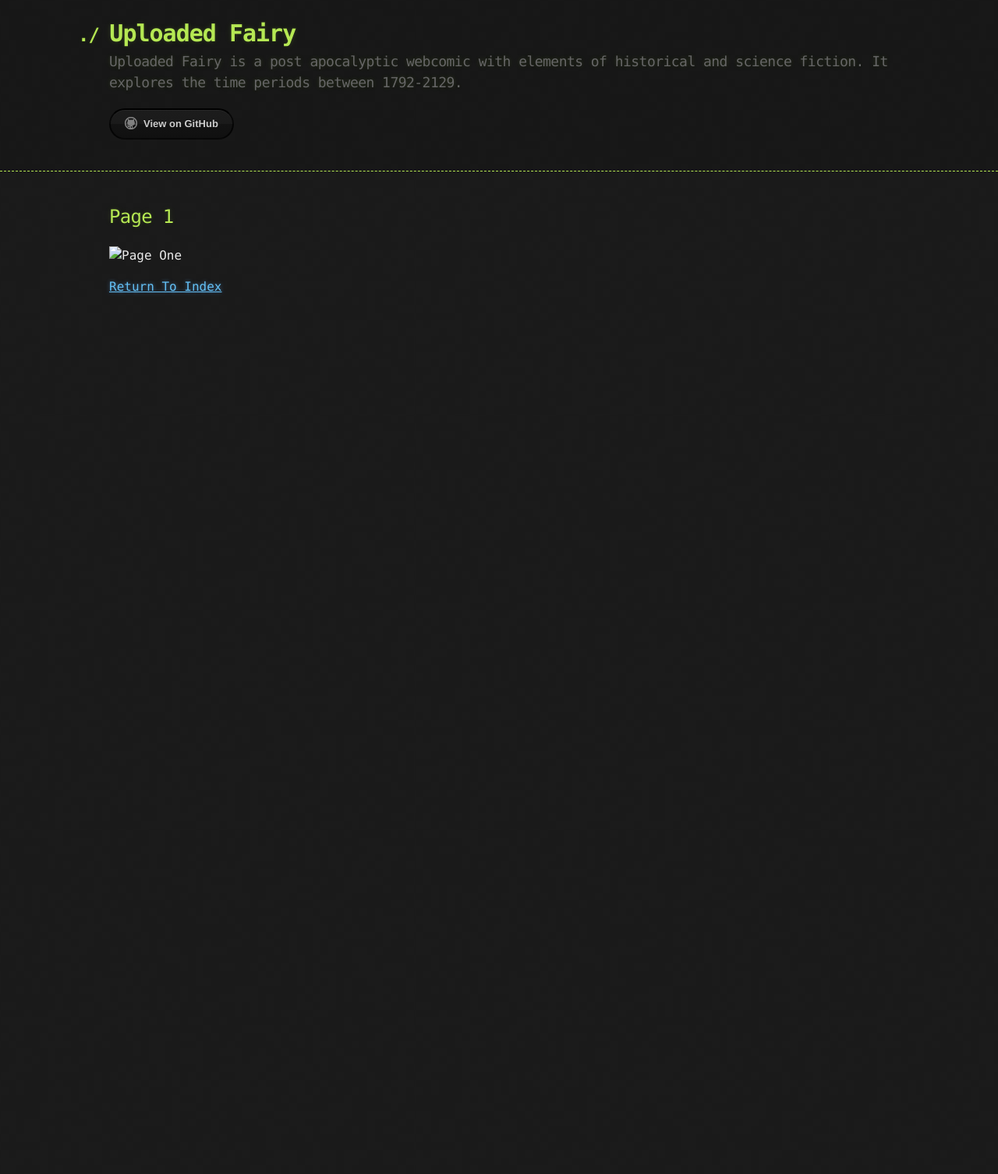
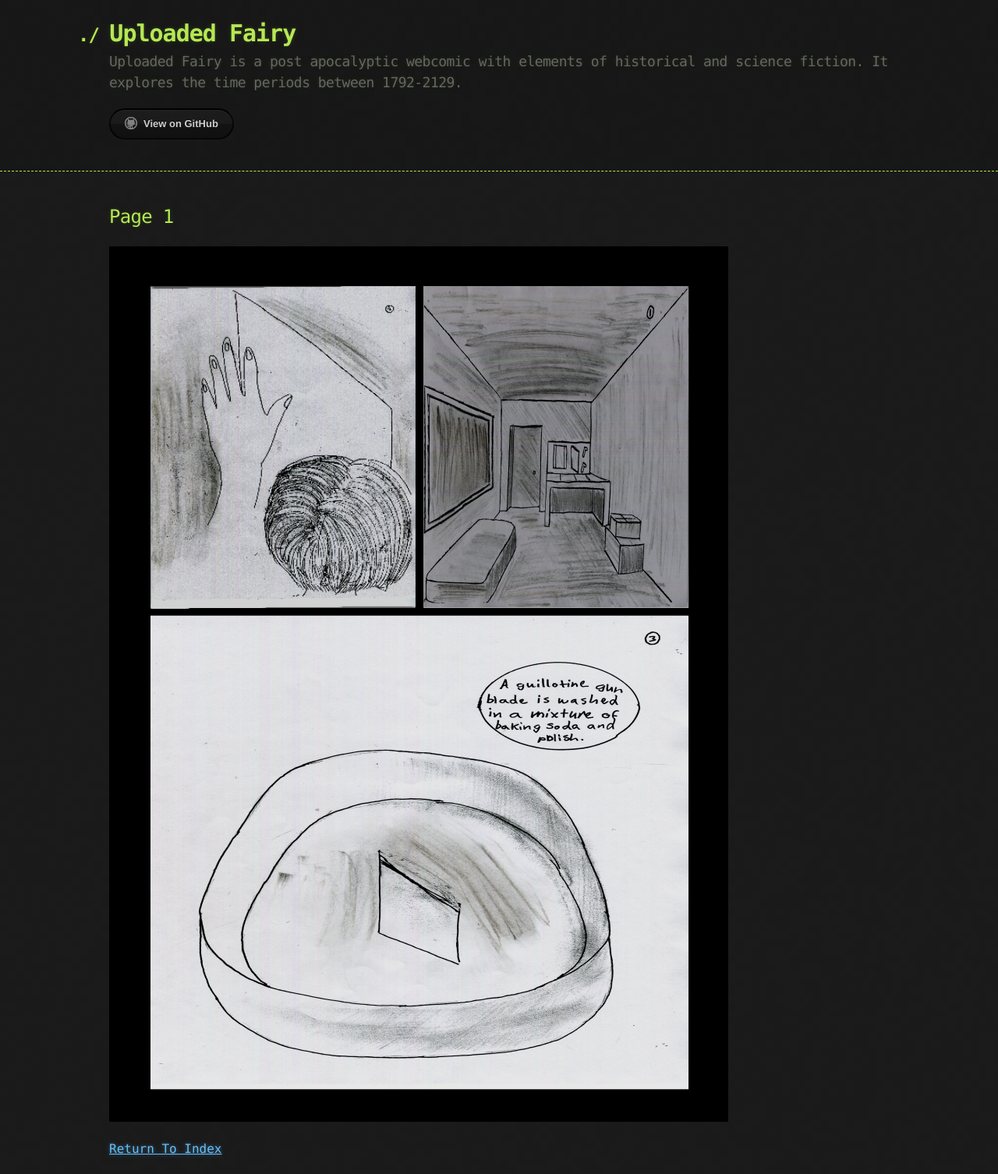
Before and after one commit to LWFlouisa/uploadedfairyalt, a Jekyll site: the page built from page1.md, in a window 1280 px wide. Shown: the whole page at 78% size. Built offline with Jekyll 4.4.1, drawn with Linux system fonts in a browser that asks for light colours; our own code applies the rules of GitHub Pages for plain Markdown files; before the commit the page ends 900 px from its top, so only the background shows below that.

```diff
--- a/another-page.md
+++ b/page1.md
@@ -4,6 +4,6 @@ layout: default
 
 ## Page 1
 
-![Page One]()
+![Page One](https://raw.githubusercontent.com/LWFlouisa/uploadedfairyalt/master/pages/page1.png)
 
 [Return To Index](https://lwflouisa.github.io/uploadfairyalt)
```
